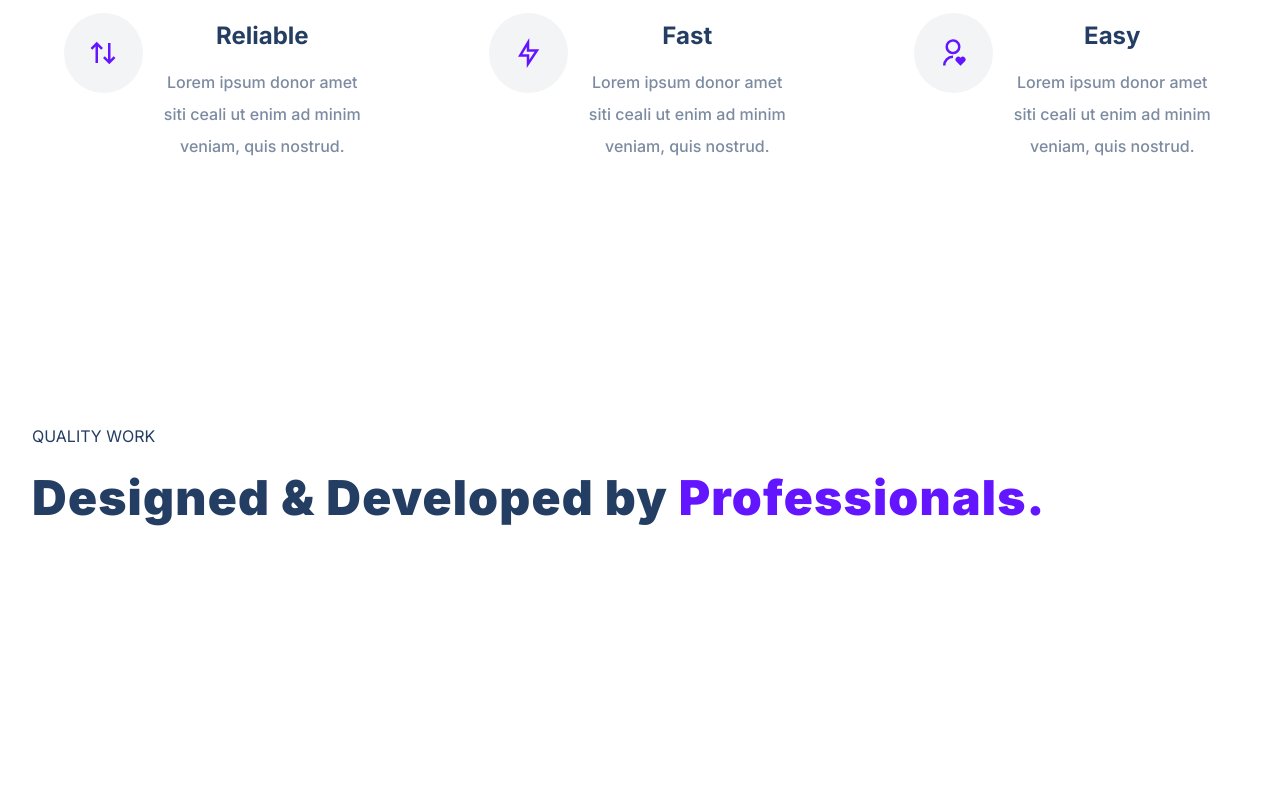
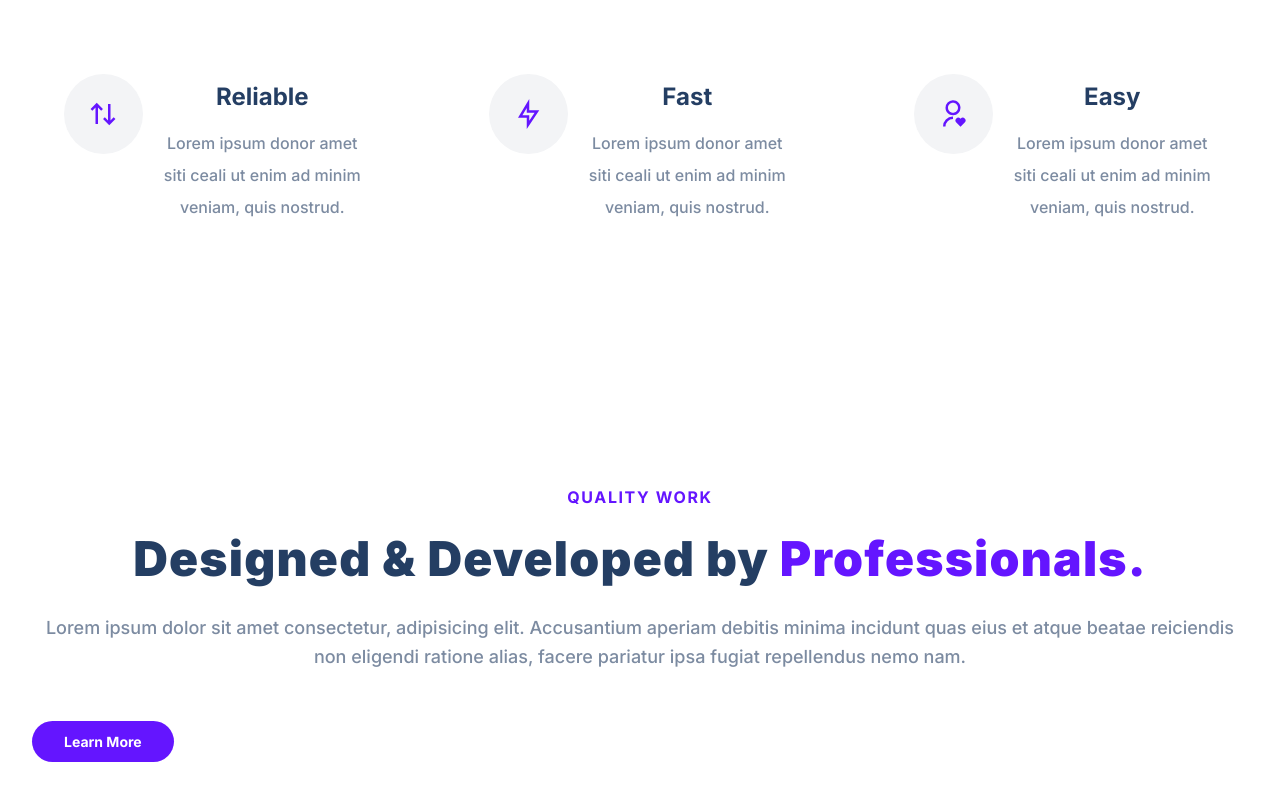
Before and after one commit to gingerbread33/treact_project, a plain HTML site: page index.html in a window 1280 px wide. Shown: the part 1348-2148 px from the top of the page. Before the commit the page ends 2090 px from the top, so only its background shows below. Drawn offline with Linux system fonts and the light colour scheme.

Commit message:
update twelve

```diff
--- a/index.html
+++ b/index.html
@@ -161,6 +161,8 @@
             <h2 class="section__title">Designed & Developed by <span class="purple">Professionals.
             </span>
             </h2>
+            <p class="section__para">Lorem ipsum dolor sit amet consectetur, adipisicing elit. Accusantium aperiam debitis minima incidunt quas eius et atque beatae reiciendis non eligendi ratione alias, facere pariatur ipsa fugiat repellendus nemo nam.</p>
+            <button class="btn">Learn More</button>
         </div>
     </div>
 </div>
--- a/styles.css
+++ b/styles.css
@@ -62,6 +62,7 @@ section {
 }
 
 .section__title {
+    text-align: center;
     font-size: 48px;
     font-weight: 900;
     color: rgb(36, 62, 99);
@@ -339,6 +340,11 @@ FEATURES ↓
     align-items: center;
 }
 
+#features .section__para {
+    text-align: center;
+    max-width: 576px;
+}
+
 .features {
     display: flex;
     flex-wrap: wrap;
@@ -393,9 +399,38 @@ FEATURES ↓
 }
 
 .section__tag {
+    text-align: center;
     font-size: 16px;
+    color: #6415ff;
+    letter-spacing: 1.6px;
+    font-weight: 700;
+    text-transform: uppercase;
 }
 
+/* QUALITY WORK */
+
+#quality .btn {
+    margin-top: 32px;
+}
+
+.section__para {
+    text-align: center;
+    font-size: 18px;
+    font-weight: 500;
+    color: #7c8ba1;
+    line-height: 1.625;
+}
+
+.btn {
+    background-color: #6415ff;
+    padding: 12px 32px;
+    border: none;
+    border-radius: 500px;
+    font-size: 14px;
+    color: #fff;
+    font-weight: bold;
+    transition: all 300ms;
+}
 
 @media (max-width: 640px) {
     .nav__logo {
```
